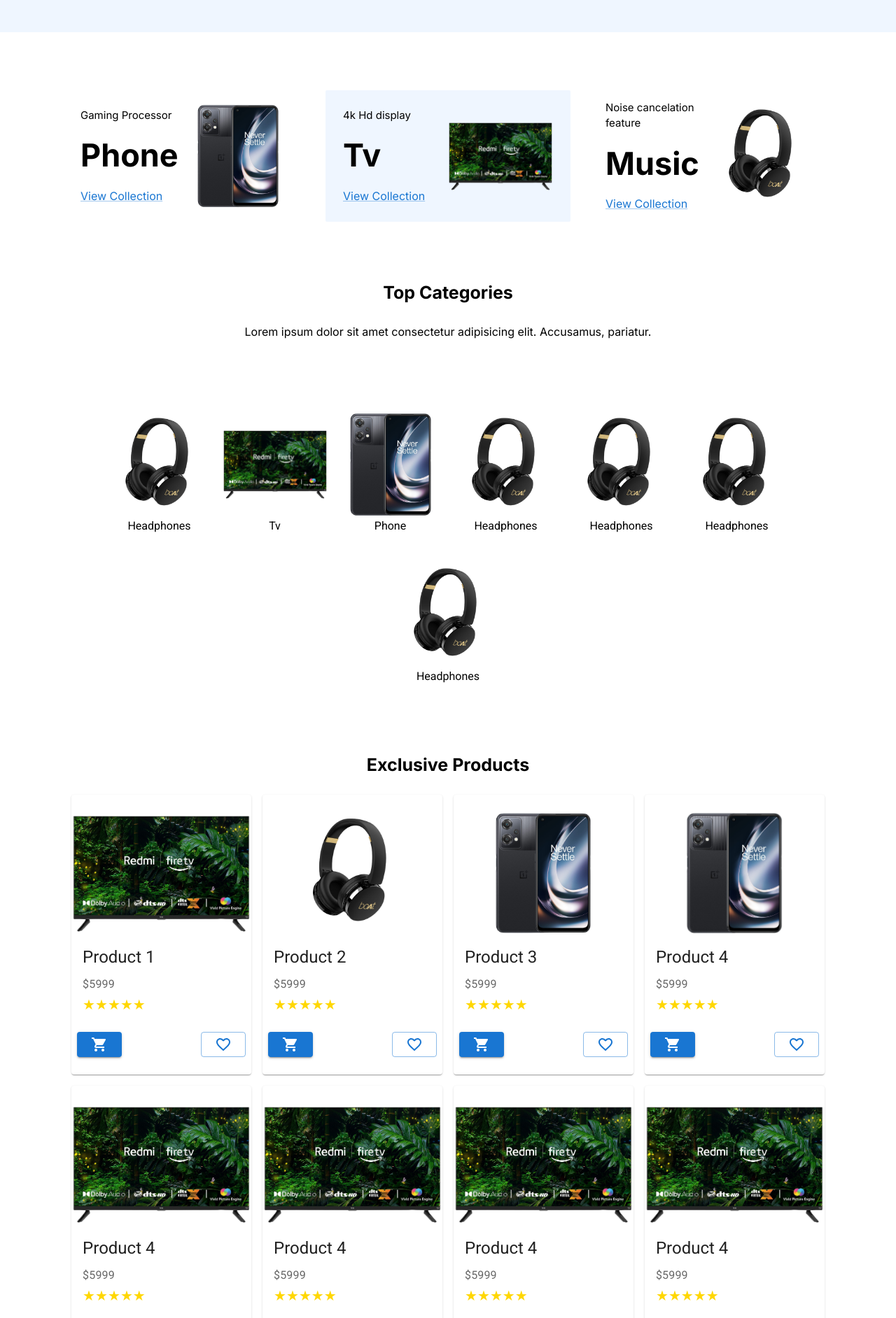
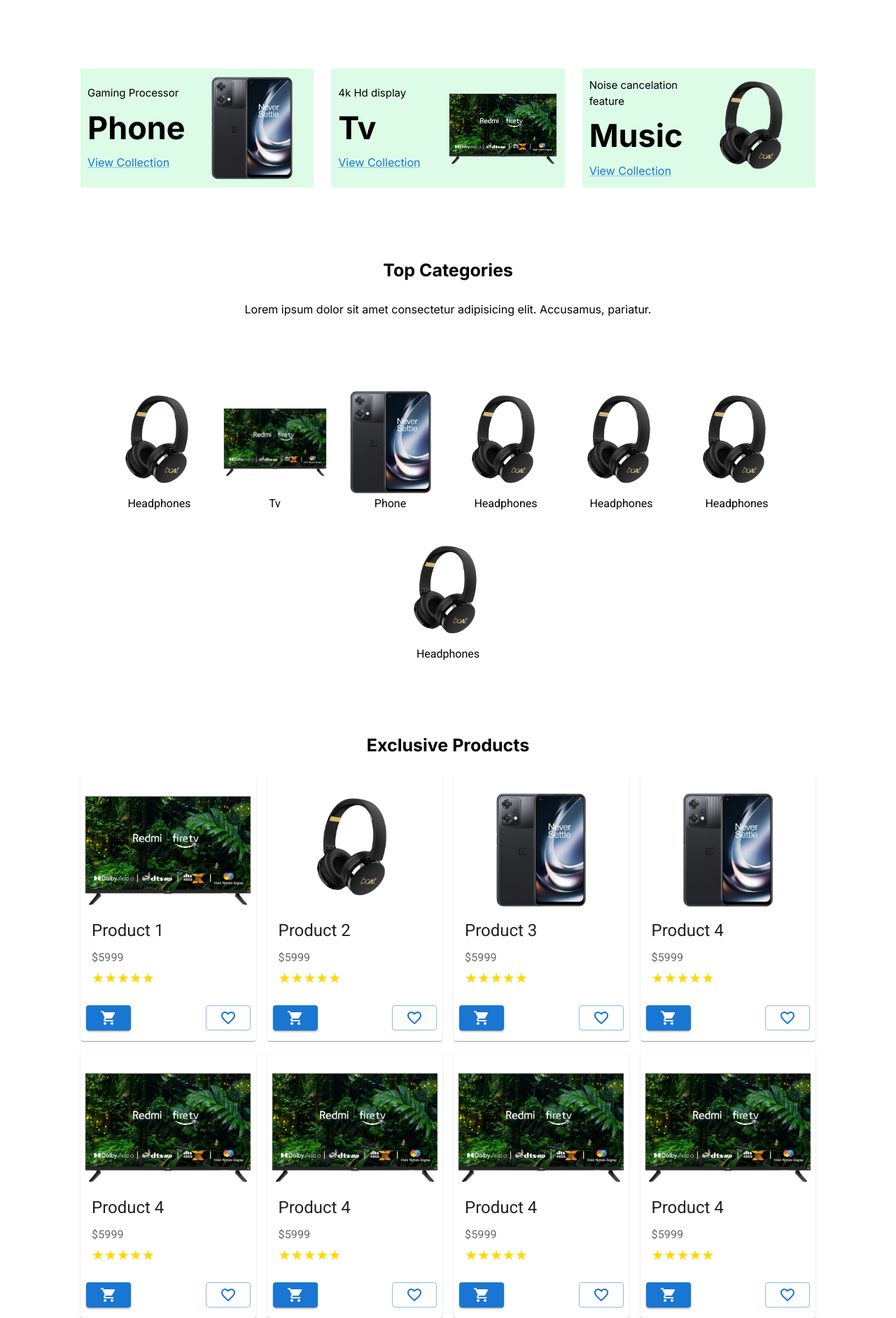
Before and after one commit to Aakash-Kashyap24/Ecommerce-App, a Next.js app: page / in a window 1280 px wide. Shown: the part 676-2560 px from the top of the page at 70% size. Built offline with nearby package versions, Linux system fonts and the light colour scheme.

Commit message:
width-fixed

```diff
--- a/src/app/globals.css
+++ b/src/app/globals.css
@@ -18,3 +18,30 @@ body {
 h1, h2, h3, h4, h5, h6 {
   font-family: 'Roboto', sans-serif;
 }
+/* Default styling for larger screens */
+.grid-system {
+  display: grid;
+  grid-template-columns: repeat(4, minmax(0, 1fr));
+  gap: 1rem;
+}
+
+/* Media query for screens with a max-width of 900px */
+@media (max-width: 900px) {
+  .grid-system {
+    grid-template-columns: repeat(3, minmax(0, 1fr));
+  }
+}
+
+/* Media query for screens with a max-width of 700px */
+@media (max-width: 700px) {
+  .grid-system {
+    grid-template-columns: repeat(2, minmax(0, 1fr));
+  }
+}
+
+/* Media query for screens with a max-width of 500px */
+@media (max-width: 450px) {
+  .grid-system {
+    grid-template-columns: repeat(1, minmax(0, 1fr));
+  }
+}
--- a/src/app/page.tsx
+++ b/src/app/page.tsx
@@ -14,15 +14,13 @@ import mobilePhone from "../../public/png/phone.png";
 export default function Home() {
   return (
     <>
-      <div className="">
+      <div className="flex flex-col gap-[100px] items-center">
         <div className="bg-blue-50">
           <Hero />
         </div>
-        <br />
-        <br />
-        <br />
 
-        <div className="  max-w-[1100px] gap-[25px] md:flex  items-center mx-auto">
+
+        <div className="flex flex-col w-full px-[25px]   md:flex-row max-w-[1100px]  gap-[25px]  items-center justify-center  mx-auto">
           <Poster
             title="Phone"
             image={poster}
@@ -31,6 +29,7 @@ export default function Home() {
             backgroundColor="green-400"
             textColor="#333"
           />
+
           <Poster
             title="Tv"
             image={tv}
@@ -39,6 +38,7 @@ export default function Home() {
             backgroundColor="blue-50"
             textColor="#333"
           />
+
           <Poster
             title="Music"
             image={headphones}
@@ -47,10 +47,9 @@ export default function Home() {
             backgroundColor="green-500"
             textColor="#333"
           />
+
         </div>
-        <br />
-        <br />
-        <br />
+
 
         <div className="max-w-[1100px] m-auto items-center flex flex-col gap-[15px]">
           <div className="flex flex-col items-center px-[25px]">
@@ -76,12 +75,9 @@ export default function Home() {
             <TopCategories image={headphones} name="Headphones" />
           </div>
         </div>
-        <br />
-        <br />
-        <br />
-        <br />
 
-        <div className="max-w-[1100px] m-auto flex flex-col items-center">
+
+        <div className="w-full max-w-[1100px] mx-auto px-[25px] flex flex-col items-center">
           <span className="text-center text-[25px] font-bold ">
             Exclusive Products
           </span>
@@ -89,8 +85,7 @@ export default function Home() {
 
           <AllProducts />
         </div>
-        <br />
-        <br />
+
         <div className="max-w-[1100px] p-[25px] m-auto bg-blue-50 flex items-center justify-center py-[50px]">
           <NewsLetter />
 
--- a/src/components/poster/Poster.tsx
+++ b/src/components/poster/Poster.tsx
@@ -9,6 +9,7 @@ interface PosterProps {
   description: string;
   backgroundColor: string;
   textColor: string;
+
 }
 
 const Poster: React.FC<PosterProps> = ({
@@ -23,11 +24,11 @@ const Poster: React.FC<PosterProps> = ({
   const textClass = `text-${textColor}`;
 
   return (
-    <div className={`flex rounded-sm w-full p-[25px] items-center justify-between ${bgClass}`}>
-      <div className="content flex gap-3 flex-col w-full">
+    <div className={`flex rounded-sm w-full p-[10px] items-center justify-between  bg-green-100 ${bgClass}`}>
+      <div className="content flex gap-1 flex-col w-full">
         <span className={`text-[15px] ${textClass}`}>{description}</span>
-        <span className={`text-[45px] font-bold ${textClass}`}>{title}</span>
-        <Link href={link} className={`${textClass}`}>
+        <span className={`text-[45px] md:text-29px font-bold ${textClass}`}>{title}</span>
+        <Link href={link} className={`text-red-500 no-underline`}>
           View Collection
         </Link>
       </div>
@@ -35,8 +36,11 @@ const Poster: React.FC<PosterProps> = ({
         <Image
           src={image}
           alt={title}
-          layout="responsive"
-          objectFit="cover"
+          height={400}
+
+          layout=""
+          objectFit="contain"
+          className="h-[250px] md:h-[150px] object-contain w-full"
         />
       </div>
     </div>
--- a/src/components/products/AllProducts.tsx
+++ b/src/components/products/AllProducts.tsx
@@ -8,8 +8,7 @@ import phone2 from "../../../public/png/phonoe.jpg";
 
 const AllProducts = () => {
   return (
-    <div className="grid grid-cols-1  sm:grid-cols-2  md:grid-cols-3 lg:grid-cols-4 gap-4">
-
+    <div className="grid-system  w-full  ">
       <ProductCard
         imageSrc={tv}
         numberOfReviews={4}
@@ -42,7 +41,7 @@ const AllProducts = () => {
         name="Product 4"
         price={5999}
       />
-       <ProductCard
+      <ProductCard
         imageSrc={tv}
         numberOfReviews={4}
         rating={5}
@@ -50,7 +49,7 @@ const AllProducts = () => {
         name="Product 4"
         price={5999}
       />
-       <ProductCard
+      <ProductCard
         imageSrc={tv}
         numberOfReviews={4}
         rating={5}
@@ -58,7 +57,7 @@ const AllProducts = () => {
         name="Product 4"
         price={5999}
       />
-       <ProductCard
+      <ProductCard
         imageSrc={tv}
         numberOfReviews={4}
         rating={5}
@@ -66,7 +65,7 @@ const AllProducts = () => {
         name="Product 4"
         price={5999}
       />
-       <ProductCard
+      <ProductCard
         imageSrc={tv}
         numberOfReviews={4}
         rating={5}
@@ -74,7 +73,7 @@ const AllProducts = () => {
         name="Product 4"
         price={5999}
       />
-       <ProductCard
+      <ProductCard
         imageSrc={tv}
         numberOfReviews={4}
         rating={5}
--- a/src/components/products/ProductCard.tsx
+++ b/src/components/products/ProductCard.tsx
@@ -31,7 +31,7 @@ const ProductCard: React.FC<ProductCardProps> = ({
   imageSrc,
 }) => {
   return (
-    <Card className="w-full h-[400px] py-6  shadow-md cursor-pointer rounded-md overflow-hidden">
+    <Card className="h-[380px] w-full mx-auto max-w-[380px]  py-6  shadow-md cursor-pointer rounded-md overflow-hidden">
       <Image src={imageSrc} alt={name} className="w-full   h-[50%] object-contain" />
       <CardContent>
         <Typography variant="h5" className="font-bold" gutterBottom>
```
Also changed, not shown: public/banner1.jpg (added).
